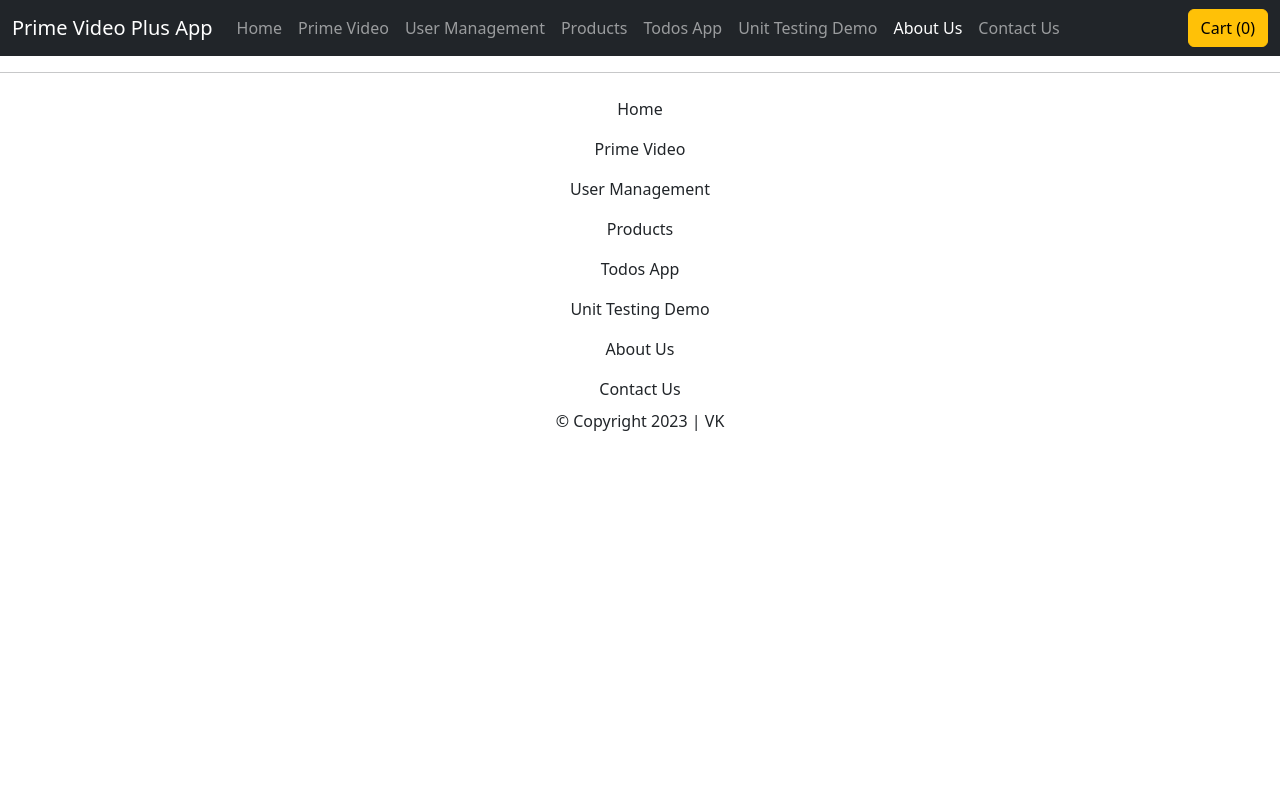
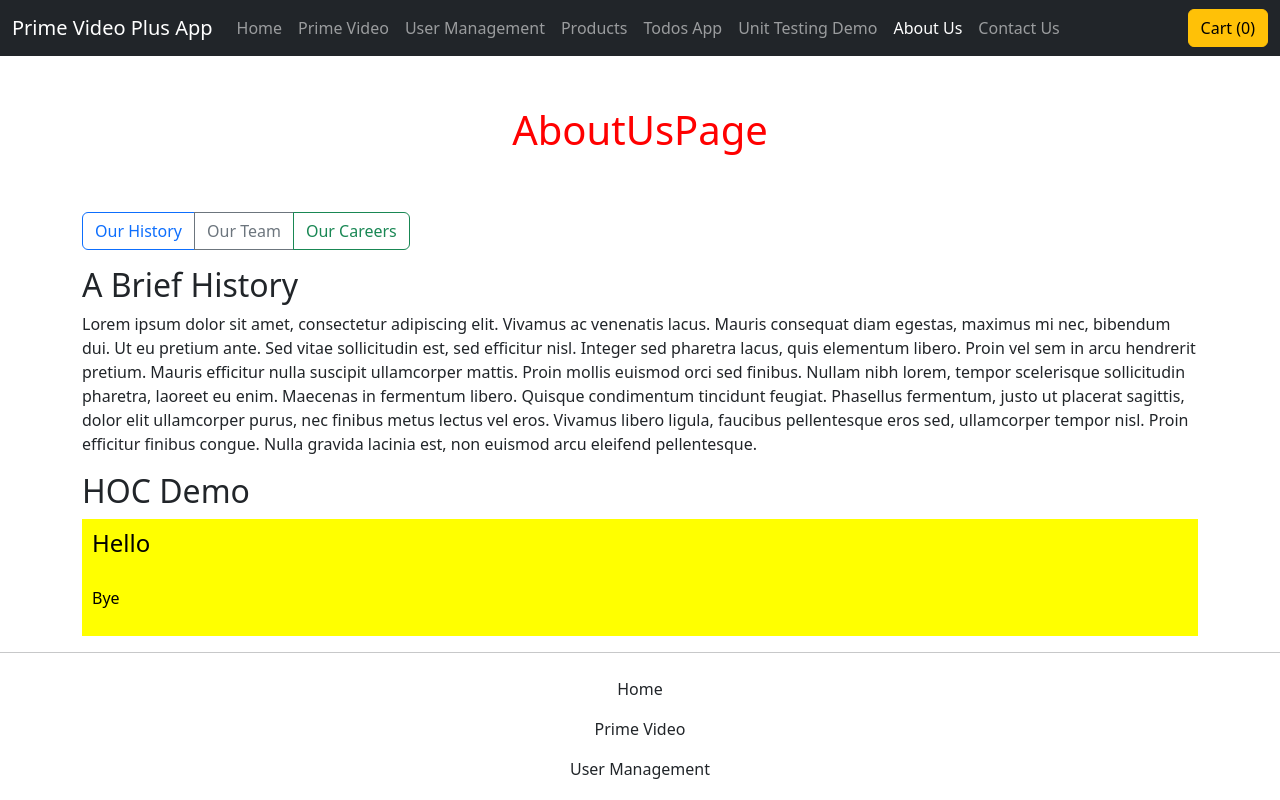
Before and after one commit to ikiviki/prime-video-plus-react, a React (Create React App) app: page /about-us/history in a window 1280 px wide. Shown: the top 800 px of the page. Built offline with nearby package versions, Linux system fonts and the light colour scheme.

Commit message:
Nested Routing [TODO-8]

```diff
--- a/src/pages/AboutUsPage/AboutUsPage.js
+++ b/src/pages/AboutUsPage/AboutUsPage.js
@@ -3,6 +3,7 @@
 import Hello from "./components/Hello";
 import Bye from "./components/Bye";
 import { applyStyles } from "../../hoc/applyStyles";
+import { Link, Outlet } from "react-router-dom";
 
 const StyledTitle = styled.h1`
   text-align: center;
@@ -21,6 +22,20 @@
       </Helmet>
       <StyledTitle>AboutUsPage</StyledTitle>
 
+      <div className="btn-group mb-3">
+        <Link to="history" className="btn btn-outline-primary" type="button">
+          Our History
+        </Link>
+        <Link to="team" className="btn btn-outline-secondary" type="button">
+          Our Team
+        </Link>
+        <Link to="careers" className="btn btn-outline-success" type="button">
+          Our Careers
+        </Link>
+      </div>
+
+      <Outlet />
+
       {/* The following paragraph is to demo error boundary */}
       {/* Enable the following line to see error boundary in action */}
       {/* <p>{props.getAge()}</p> */}
--- /dev/null
+++ b/src/pages/AboutUsPage/components/OurCareers.js
@@ -0,0 +1,15 @@
+const OurCareers = () => {
+  return (
+    <div>
+      <h2>Our Careers</h2>
+      <ol>
+        <li>Fusce eu est et felis laoreet efficitur vitae a orci</li>
+        <li>Cras eu neque sollicitudin leo rutrum porta</li>
+        <li>Etiam sodales tellus id ultrices scelerisque</li>
+        <li>Aenean pretium velit in tincidunt iaculis.</li>
+      </ol>
+    </div>
+  );
+};
+
+export default OurCareers;
--- /dev/null
+++ b/src/pages/AboutUsPage/components/OurHistory.js
@@ -0,0 +1,24 @@
+const OurHistory = () => {
+  return (
+    <div>
+      <h2>A Brief History</h2>
+      <p>
+        Lorem ipsum dolor sit amet, consectetur adipiscing elit. Vivamus ac
+        venenatis lacus. Mauris consequat diam egestas, maximus mi nec, bibendum
+        dui. Ut eu pretium ante. Sed vitae sollicitudin est, sed efficitur nisl.
+        Integer sed pharetra lacus, quis elementum libero. Proin vel sem in arcu
+        hendrerit pretium. Mauris efficitur nulla suscipit ullamcorper mattis.
+        Proin mollis euismod orci sed finibus. Nullam nibh lorem, tempor
+        scelerisque sollicitudin pharetra, laoreet eu enim. Maecenas in
+        fermentum libero. Quisque condimentum tincidunt feugiat. Phasellus
+        fermentum, justo ut placerat sagittis, dolor elit ullamcorper purus, nec
+        finibus metus lectus vel eros. Vivamus libero ligula, faucibus
+        pellentesque eros sed, ullamcorper tempor nisl. Proin efficitur finibus
+        congue. Nulla gravida lacinia est, non euismod arcu eleifend
+        pellentesque.
+      </p>
+    </div>
+  );
+};
+
+export default OurHistory;
--- /dev/null
+++ b/src/pages/AboutUsPage/components/OurTeam.js
@@ -0,0 +1,14 @@
+const OurTeam = () => {
+  return (
+    <div>
+      <h2>Our Team</h2>
+      <ol>
+        <li>Member 1</li>
+        <li>Member 2</li>
+        <li>Member 3</li>
+      </ol>
+    </div>
+  );
+};
+
+export default OurTeam;
--- a/src/routes/AppRoutes.js
+++ b/src/routes/AppRoutes.js
@@ -13,6 +13,9 @@
 import { ErrorBoundary } from "react-error-boundary";
 // import FallBack from "../components/FallBack";
 import { Suspense, lazy } from "react";
+import OurHistory from "../pages/AboutUsPage/components/OurHistory";
+import OurTeam from "../pages/AboutUsPage/components/OurTeam";
+import OurCareers from "../pages/AboutUsPage/components/OurCareers";
 
 // Lazy Loading.
 const HomePage = lazy(() => import("../pages/HomePage/HomePage"));
@@ -47,15 +50,15 @@
           <Route path="/users/add" element={<AddUser />} />
           {/* Dynamic Routing */}
           <Route path="/users/:userId" element={<UserDetails />} />
-          {/* TODO: Nested routing - move into routes folder
-          <Route path="/users" element={<UsersPage />}>
-            <Route path="/users/add" element={<AddUser />} />
-            <Route path="/users/1" element={<UserDetails />} />
-          </Route> */}
           <Route path="/products" element={<ProductsPage />} />
           <Route path="/todos" element={<TodosPage />} />
           <Route path="/unit-testing-demo" element={<UnitTestingDemoPage />} />
-          <Route path="/about-us" element={<AboutUsPage />} />
+          <Route path="/about-us" element={<AboutUsPage />}>
+            {/* Nested routing */}
+            <Route path="history" element={<OurHistory />} />
+            <Route path="team" element={<OurTeam />} />
+            <Route path="careers" element={<OurCareers />} />
+          </Route>
           <Route path="/contact-us" element={<ContactUsPage />} />
         </Routes>
       </ErrorBoundary>
```
